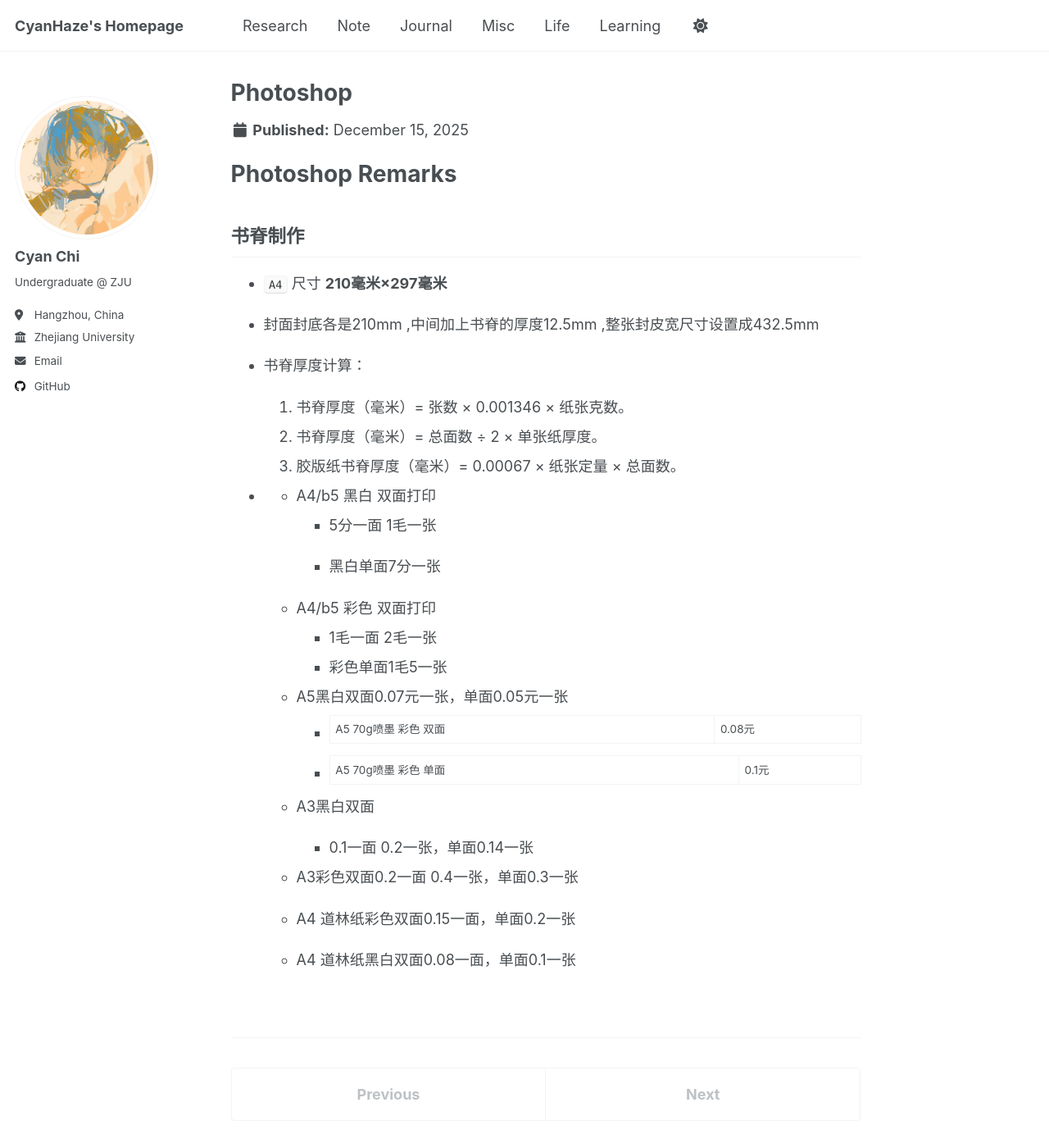
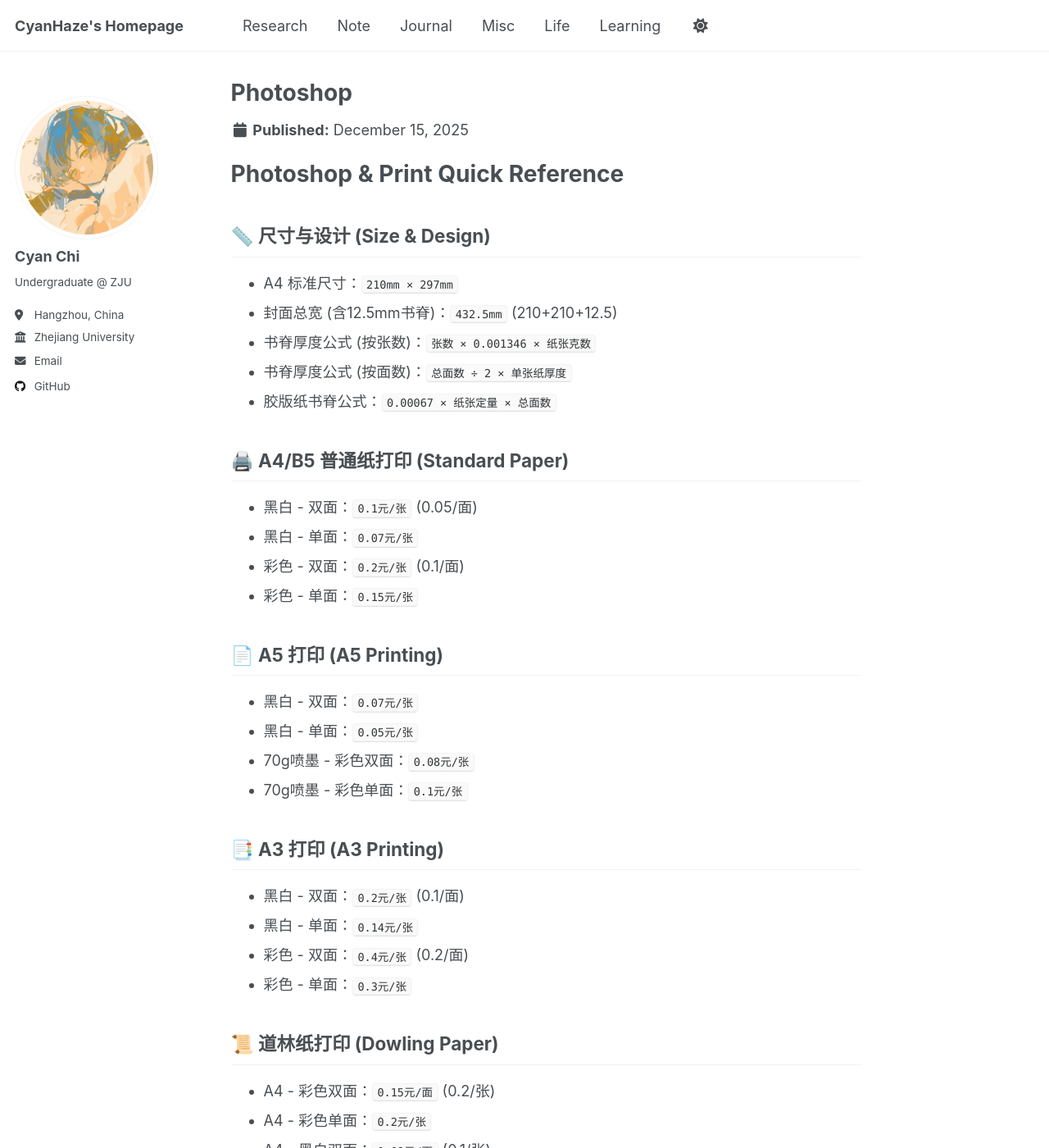
Before and after one commit to CyanHaze/CyanHaze.github.io, a Jekyll site: the page built from _misc/Photoshop.md, in a window 1280 px wide and 1400 px high. Shown: the whole window at 82% size. Built offline with Jekyll 4.4.1, drawn with Linux system fonts in a browser that asks for light colours; a script that is not in the unit is left out; some of the changed text lies outside the part shown.

```diff
--- a/_misc/Photoshop.md
+++ b/_misc/Photoshop.md
@@ -8,39 +8,40 @@ permalink: /misc/Photoshop
 
 
 
-# Photoshop Remarks
+# Photoshop & Print **Quick Reference**
 
-## 书脊制作
+## 📏 尺寸与设计 (Size & Design)
 
-- `A4` 尺寸 **210毫米×297毫米**
+*   A4 标准尺寸：`210mm × 297mm`
+*   封面总宽 (含12.5mm书脊)：`432.5mm` (210+210+12.5)
+*   书脊厚度公式 (按张数)：`张数 × 0.001346 × 纸张克数`
+*   书脊厚度公式 (按面数)：`总面数 ÷ 2 × 单张纸厚度`
+*   胶版纸书脊公式：`0.00067 × 纸张定量 × 总面数`
 
-- 封面封底各是210mm ,中间加上书脊的厚度12.5mm ,整张封皮宽尺寸设置成432.5mm
+## 🖨️ A4/B5 普通纸打印 (Standard Paper)
 
-- 书脊厚度计算：
+*   黑白 - 双面：`0.1元/张` (0.05/面)
+*   黑白 - 单面：`0.07元/张`
+*   彩色 - 双面：`0.2元/张` (0.1/面)
+*   彩色 - 单面：`0.15元/张`
 
-  1. 书脊厚度（毫米）= 张数 × 0.001346 × 纸张克数。
-  2. 书脊厚度（毫米）= 总面数 ÷ 2 × 单张纸厚度。
-  3. 胶版纸书脊厚度（毫米）= 0.00067 × 纸张定量 × 总面数。
+## 📄 A5 打印 (A5 Printing)
 
-- - A4/b5  黑白 双面打印
-    - 5分一面 1毛一张
+*   黑白 - 双面：`0.07元/张`
+*   黑白 - 单面：`0.05元/张`
+*   70g喷墨 - 彩色双面：`0.08元/张`
+*   70g喷墨 - 彩色单面：`0.1元/张`
 
-    - 黑白单面7分一张
+## 📑 A3 打印 (A3 Printing)
 
-  - A4/b5  彩色  双面打印
-    - 1毛一面   2毛一张
-    - 彩色单面1毛5一张
+*   黑白 - 双面：`0.2元/张` (0.1/面)
+*   黑白 - 单面：`0.14元/张`
+*   彩色 - 双面：`0.4元/张` (0.2/面)
+*   彩色 - 单面：`0.3元/张`
 
-  - A5黑白双面0.07元一张，单面0.05元一张
-    - A5 70g喷墨 彩色 双面|0.08元
-    - A5 70g喷墨 彩色 单面|0.1元
+## 📜 道林纸打印 (Dowling Paper)
 
-  - A3黑白双面
-
-      - 0.1一面  0.2一张，单面0.14一张
-
-  - A3彩色双面0.2一面  0.4一张，单面0.3一张
-
-  - A4 道林纸彩色双面0.15一面，单面0.2一张
-
-  - A4 道林纸黑白双面0.08一面，单面0.1一张
+*   A4 - 彩色双面：`0.15元/面` (0.2/张)
+*   A4 - 彩色单面：`0.2元/张`
+*   A4 - 黑白双面：`0.08元/面` (0.1/张)
+*   A4 - 黑白单面：`0.1元/张`
```
Also changed, not shown: life/music.md (+26 -3 lines), life/reading.md (+35 -0 lines), life/album/Racing Mount Pleasant.jpg (added).
